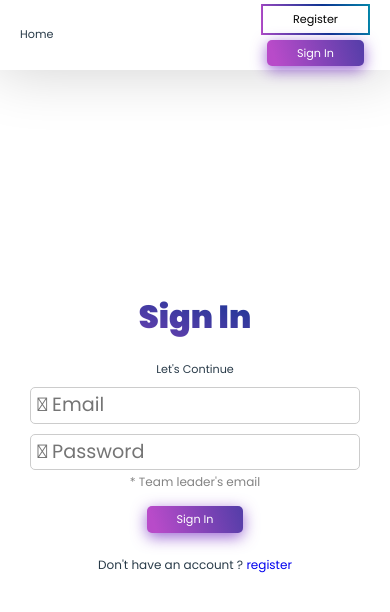
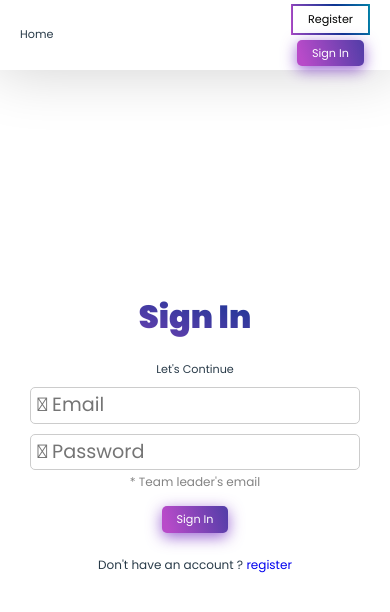
Before and after one commit to tharindu432/Mora-UXplore1.0-official-website, a React (Create React App) app in the folder client/: page /login in a window 390 px wide. Shown: the top 612 px of the page. Built offline with nearby package versions, Linux system fonts and the light colour scheme; no server answers.

Commit message:
Changed btn paddings mobile

```diff
--- a/client/src/App.css
+++ b/client/src/App.css
@@ -289,6 +289,9 @@ p {
   .container {
     grid-template-columns: 1fr !important;
   }
+  .btn{
+    padding: 7px 15px  !important;
+  }
 }
 svg {
   position: relative;
```
